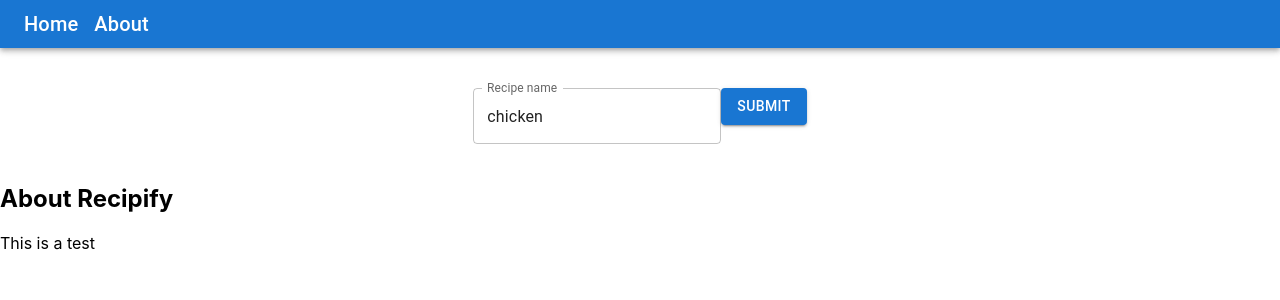
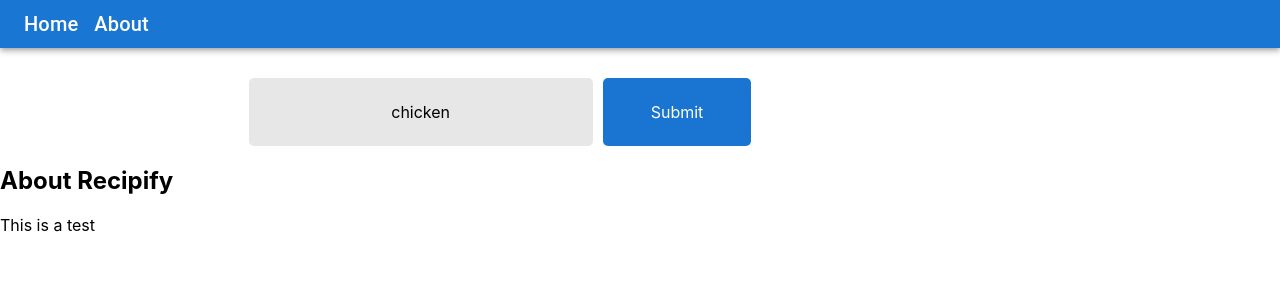
Before and after one commit to joelcmk/Recipefy, a React (Create React App) app: page /about in a window 1280 px wide. Shown: the top 300 px of the page. Built offline with nearby package versions, Linux system fonts and the light colour scheme; no server answers.

Commit message:
Styled seatch bar and bottom

```diff
--- a/src/App.css
+++ b/src/App.css
@@ -8,11 +8,38 @@
 
 }
 
-.form {
-  margin-top: 40px;
-  margin-bottom: 40px;
-  display: flex;
-  justify-content: center;
+.search_form {
+  margin-top: 20px;
+  margin-bottom: 20px;
+  max-width: 1000px;
+  text-align: center;
+}
+
+.search_bar {
+  padding: 1.5rem 3rem;
+  font-family: inherit;
+  font-size: inherit;
+  border-radius: 5px;
+  background: #e7e7e7;
+  border: none;
+  text-align: center;
+}
+
+.search_button {
+  pointer-events: auto;
+	cursor: pointer;
+	background: #1975D1;
+  border: none;
+  color: white;
+	padding: 1.5rem 3rem;
+	font-family: inherit;
+  font-size: inherit;
+  border-radius: 5px;
+  margin-left: 10px;
+  margin-top: 10px;
+}
+.search_button:hover {
+  background: rgb(43, 146, 248);
 }
 
 .MuiButton-root {
--- a/src/App.js
+++ b/src/App.js
@@ -54,15 +54,16 @@
             </Typography>
           </Toolbar>
         </AppBar>
-        <div className="form">
+        <div className="search_form">
           <form onSubmit={handleSubmit}>
-            <TextField id="recipeName" label="Recipe name" variant="outlined"
+            <input id="recipeName" label="Recipe name" variant="outlined"
               value={recipeName}
               onChange={(e) => setRecipeName(e.target.value)}
               type="text"
               name="recipeName"
+              className="search_bar"
             />
-            <Button type="submit" variant="contained" className="search_button">Submit</Button>
+            <button type="submit" variant="contained" className="search_button">Submit</button>
           </form>
         </div>
 
```
